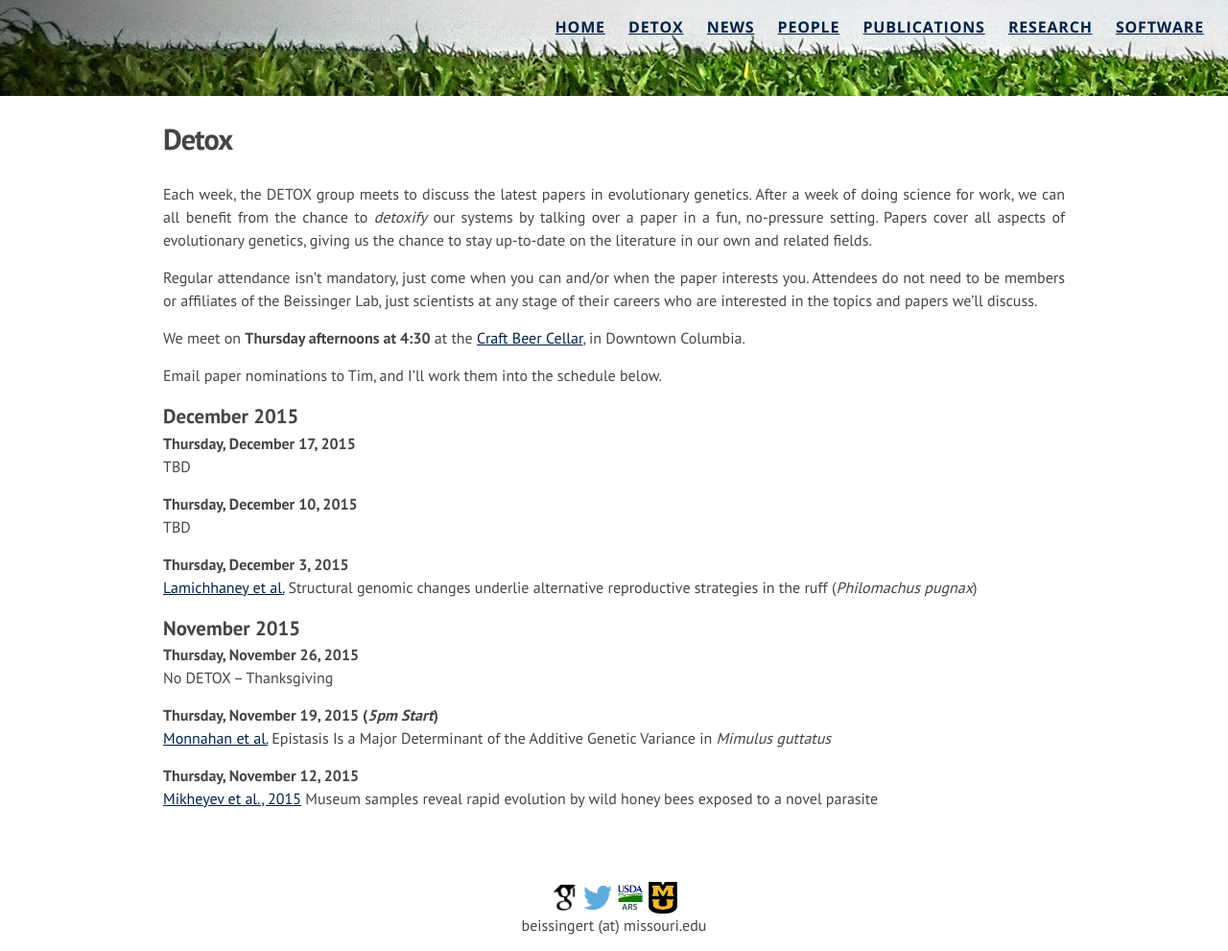
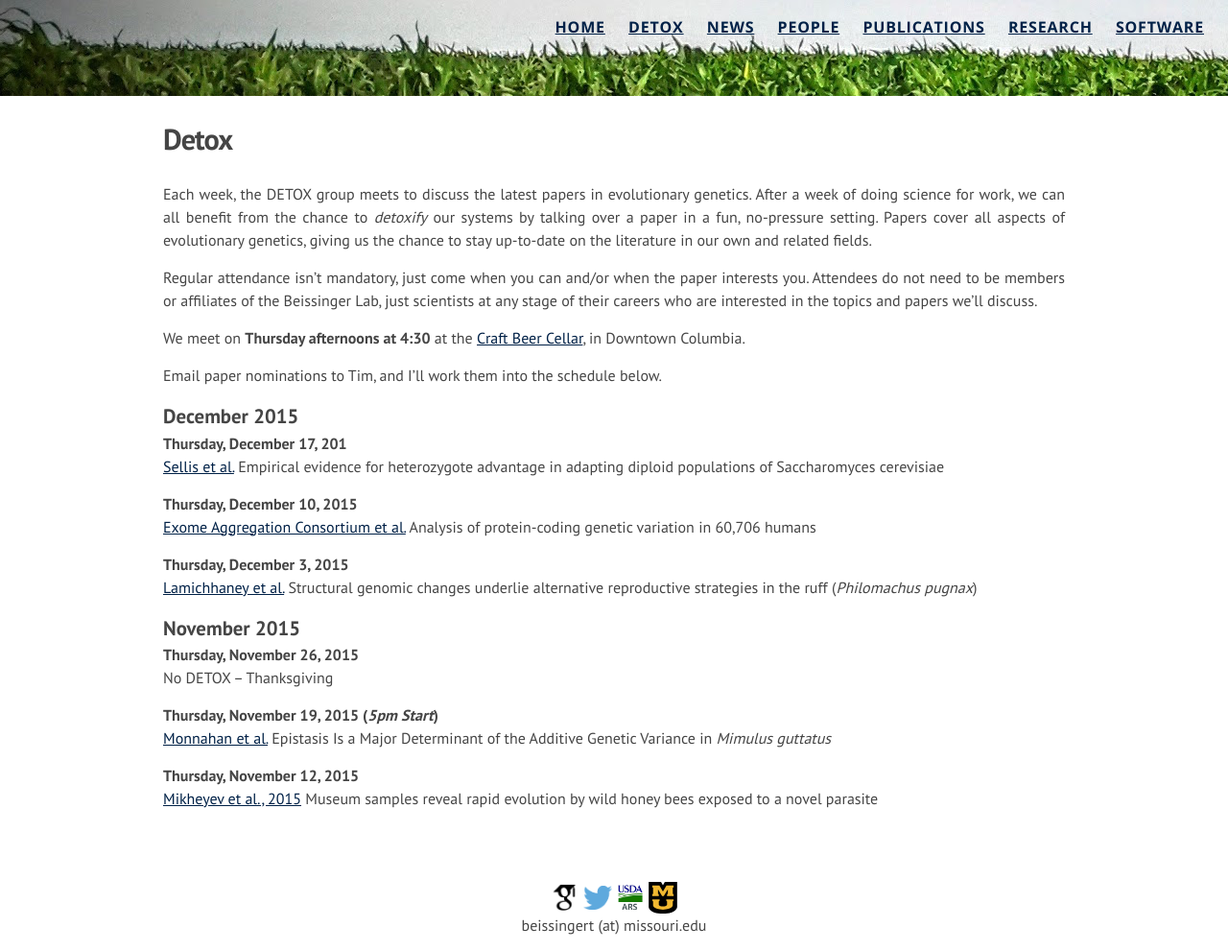
Before and after one commit to BeissingerLab/BeissingerLab.github.io, a Jekyll site: the page built from Detox.md, in a window 1280 px wide. Shown: the whole page at 96% size. Built offline with Jekyll 4.4.1, drawn with Linux system fonts in a browser that asks for light colours; nearby versions of some CDN libraries.

Commit message:
detox updates

```diff
--- a/Detox.md
+++ b/Detox.md
@@ -15,11 +15,12 @@ Email paper nominations to Tim, and I'll work them into the schedule below.
 
 ### December 2015
 
-#### Thursday, December 17, 2015
-TBD
+
+#### Thursday, December 17, 201
+[Sellis et al.](http://biorxiv.org/content/early/2015/12/02/033563) Empirical evidence for heterozygote advantage in adapting diploid populations of Saccharomyces cerevisiae
 
 #### Thursday, December 10, 2015
-TBD
+[Exome Aggregation Consortium et al.](http://biorxiv.org/content/early/2015/10/30/030338) Analysis of protein-coding genetic variation in 60,706 humans
 
 #### Thursday, December 3, 2015
 [Lamichhaney et al.](http://www.nature.com/ng/journal/vaop/ncurrent/full/ng.3430.html){:target="_blank"} Structural genomic changes underlie alternative reproductive strategies in the ruff (*Philomachus pugnax*)
```
